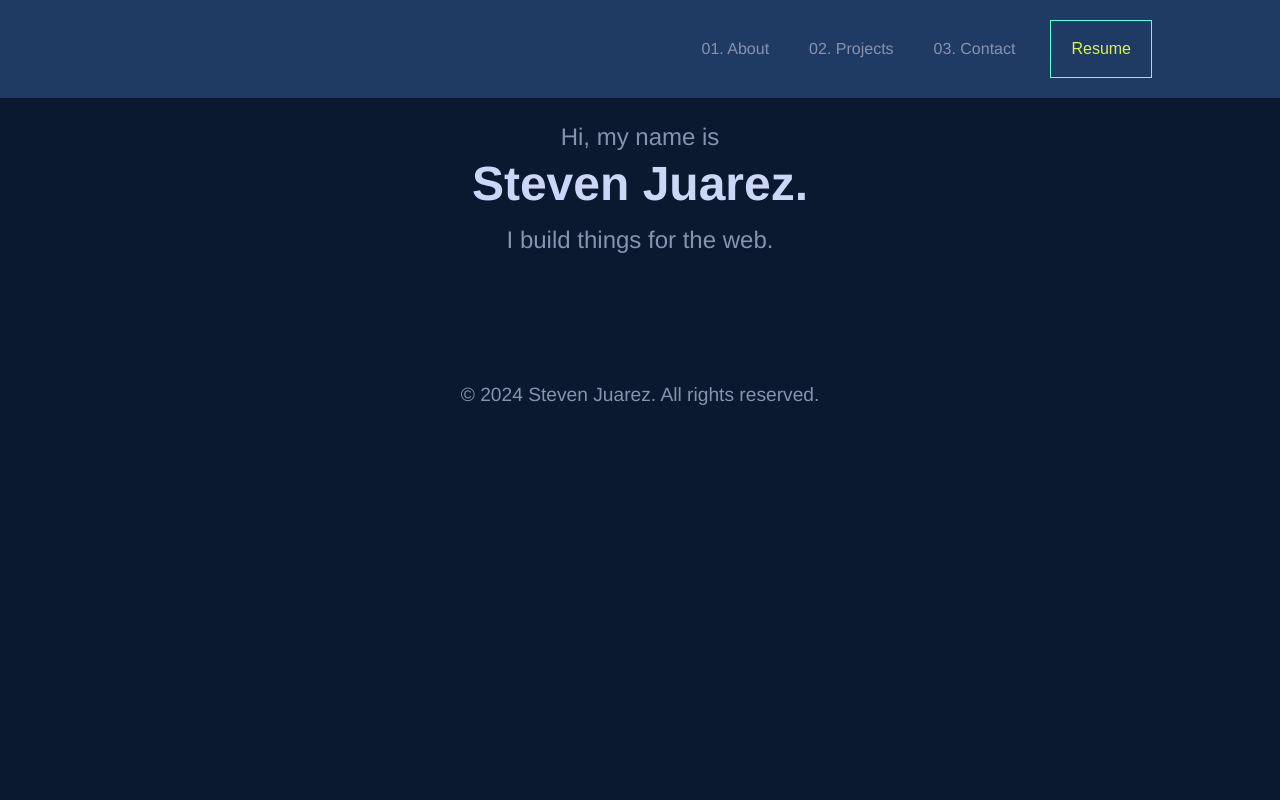
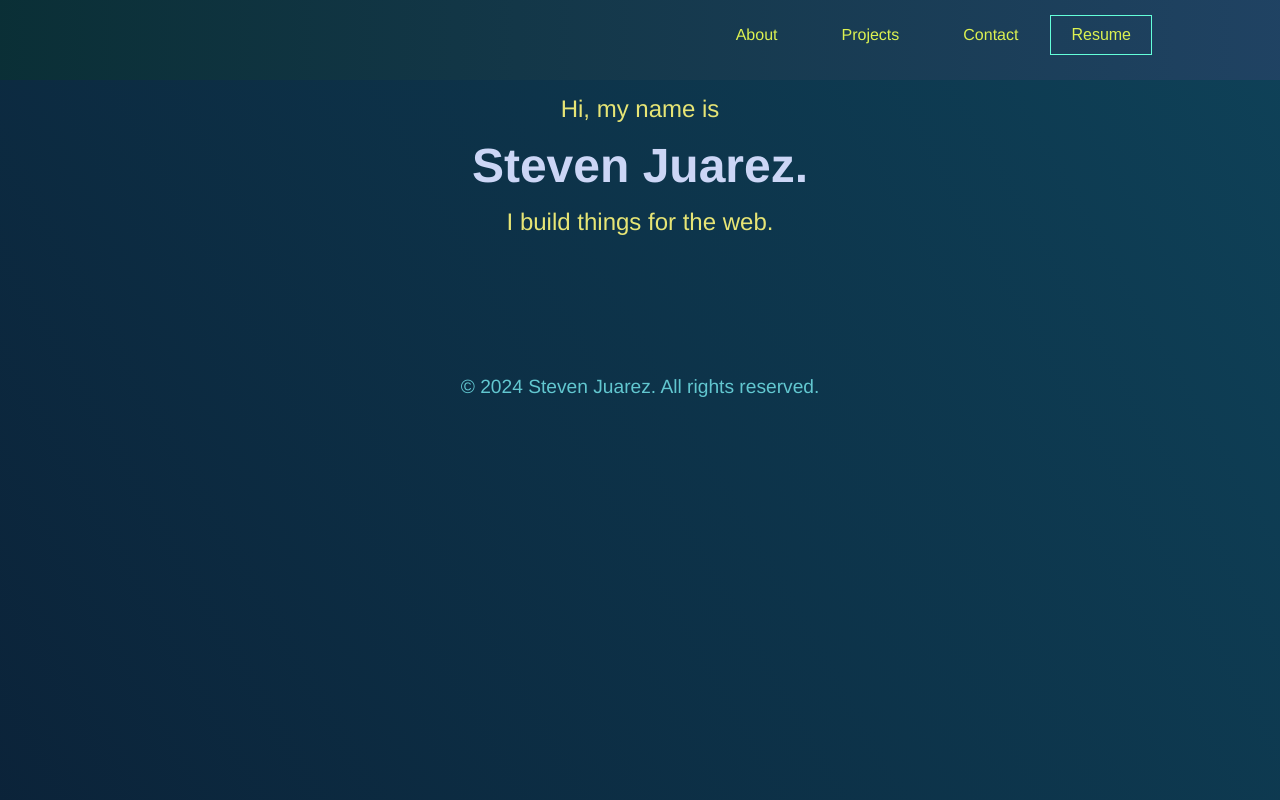
Before and after one commit to snjuarezsd/snjuarezsd.github.io, a plain HTML site: page index.html in a window 1280 px wide. Drawn offline with nearby package versions, Linux system fonts and the light colour scheme.

Commit message:
gradient background animations for body and nav-bar

```diff
--- a/assets/css/styles.css
+++ b/assets/css/styles.css
@@ -3,8 +3,23 @@ body {
     font-family: 'Helvetica Neue', Arial, sans-serif;
     margin: 0;
     padding: 0;
-    background-color: #0a192f;
-    color: #8892b0;
+    color: #62c7d0;
+    background: linear-gradient(60deg, #0a192f, #104e65, #311228);
+	background-size: 400% 400%;
+	animation: gradient 90s ease infinite;
+	height: max-content;
+}
+
+@keyframes gradient {
+	0% {
+		background-position: 0% 50%;
+	}
+	50% {
+		background-position: 100% 50%;
+	}
+	100% {
+		background-position: 0% 50%;
+	}
 }
 
 .container {
@@ -14,9 +29,8 @@ body {
 
 /* Header Styles */
 header {
-    background-color: #0a192f;
-    color: #64ffda;
     text-align: center;
+    /* position: relative; */
 }
 
 header h1 {
@@ -26,19 +40,33 @@ header h1 {
 }
 
 header p {
-    margin: 10px 0 0;
+    margin: 10px;
     font-size: 1.5em;
-    color: #8892b0;
+    color: #e7e575;
 }
 
 /* Navigation Styles */
 .nav-bar {
-    background-color: #1f3b63;
-    padding: 20px 0;
-    margin-bottom: 20px;
+    background: linear-gradient(270deg, #1f314d, #284a74, #082d31);
+    background-size: 300% 300%;
+    animation: navGradient 60s ease-in-out infinite;
+    /* background: #2d3d49; */
+    padding: 20px 0 20px 0;
     position: sticky;
     top: 0%;
-    overflow: hidden;
+    height: 5vh;
+}
+
+@keyframes navGradient {
+	0% {
+		background-position: 0% 50%;
+	}
+	50% {
+		background-position: 100% 50%;
+	}
+	100% {
+		background-position: 0% 50%;
+	}
 }
 
 .nav-bar .container {
@@ -47,9 +75,9 @@ header p {
 }
 
 .nav-bar a {
-    color: #8892b0;
+    color: rgb(220, 241, 81);
     text-decoration: none;
-    margin: 20px;
+    margin: 6px 2rem 0 2rem;
     font-size: 1em;
     transition: color 0.3s;
 }
@@ -58,11 +86,14 @@ header p {
     color: #64ffda;
 }
 
+.nav-bar a:focus {
+    color: rgb(234, 152, 11);
+}
+
 @media screen and (max-width: 700px) {
     .nav-bar a {
-        overflow: hidden;
-        float: none;
-        margin: 0px;
+        font-size: smaller;
+        margin: 10px 1rem 0 1rem;
     }
 
 }
@@ -74,14 +105,13 @@ main {
 
 h2 {
     font-size: 2.5em;
-    color: #ccd6f6;
+    color: #e7e575;
     margin-bottom: 20px;
 }
 
 p {
     line-height: 1.6;
     font-size: 1.2em;
-    color: #8892b0;
 }
 
 ul {
@@ -96,8 +126,6 @@ ul li {
 
 /* Footer Styles */
 footer {
-    background-color: #0a192f;
-    color: #8892b0;
     text-align: center;
     padding: 20px 0;
 }
@@ -111,7 +139,6 @@ button, .btn {
     background-color: transparent;
     border: 1px solid #64ffda;
     color: #64ffda;
-    padding: 10px 20px;
     font-size: 1em;
     cursor: pointer;
     transition: background-color 0.3s, color 0.3s;
@@ -125,11 +152,12 @@ button:hover, .btn:hover {
 /* Resume Button Styles */
 .resume-btn {
     border: 1px solid #64ffda;
-    padding: 10px 20px;
+    padding: 10px 20px 10px 20px;
     color: rgb(220, 241, 81);
+    margin-top: -5px;
     font-size: 1em;
-    margin-left: 15px;
     text-decoration: none;
+    position: relative;
     transition: background-color 0.3s, color 0.3s;
 }
 
@@ -138,7 +166,19 @@ button:hover, .btn:hover {
     color: #4933b4;
 }
 
+.resume-btn:focus {
+    background-color: #64ffda;
+    color: #4933b4;
+}
+
+@media screen and (max-width: 700px) {
+    .resume-btn {
+        font-size: smaller;
+        margin-top: 0;
+    }
+}
+
 /* Contact Email Styles */
 .contact-email {
-    color: aquamarine;
+    color: rgb(234, 152, 11);
 }
--- a/index.html
+++ b/index.html
@@ -10,11 +10,11 @@
 <body>
     <header>
         <nav class="nav-bar">
-            <div hx-boost="true" class="container">
-                <a href="#about" hx-get="/about.html" hx-trigger="click" hx-target="#main-content">01. About</a>
-                <a href="#projects" hx-get="/projects.html" hx-trigger="click" hx-target="#main-content">02. Projects</a>
-                <a href="#contact" hx-get="/contact.html" hx-trigger="click" hx-target="#main-content">03. Contact</a>
-                <button href="#resume" hx-get="/resume.html" hx-trigger="click" hx-target="#main-content" class="resume-btn">Resume</button>
+            <div class="container">
+                <a href="#about" hx-get="about.html" hx-trigger="click" hx-target="#main-content">About</a>
+                <a href="#projects" hx-get="projects.html" hx-trigger="click" hx-target="#main-content">Projects</a>
+                <a href="#contact" hx-get="contact.html" hx-trigger="click" hx-target="#main-content">Contact</a>
+                <button href="#resume" hx-get="resume.html" hx-trigger="click" hx-target="#main-content" class="resume-btn">Resume</button>
             </div>
         </nav>
         <div class="container">
@@ -23,7 +23,7 @@
             <p>I build things for the web.</p>
         </div>
     </header>
-    <main hx-boost="true" id="main-content" class="container">
+    <main id="main-content" class="container">
     </main>
     <footer>
         <div class="container">
```
